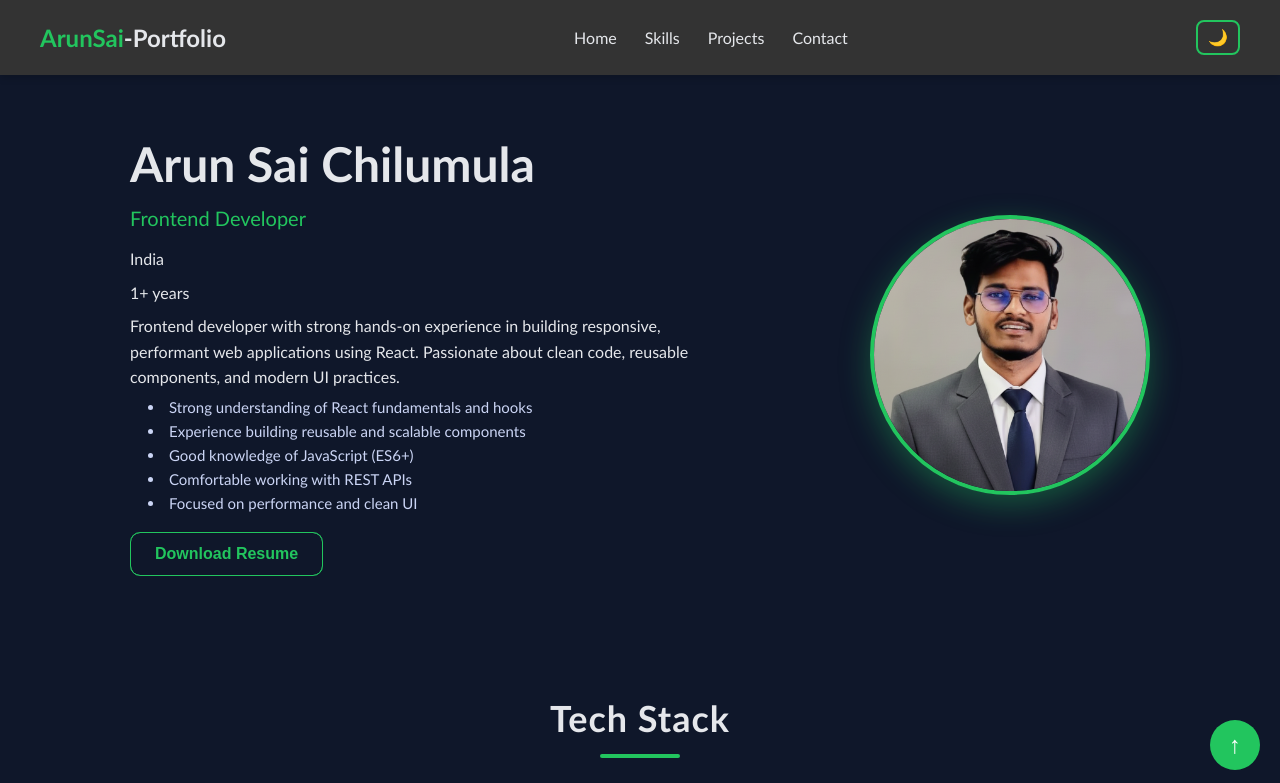
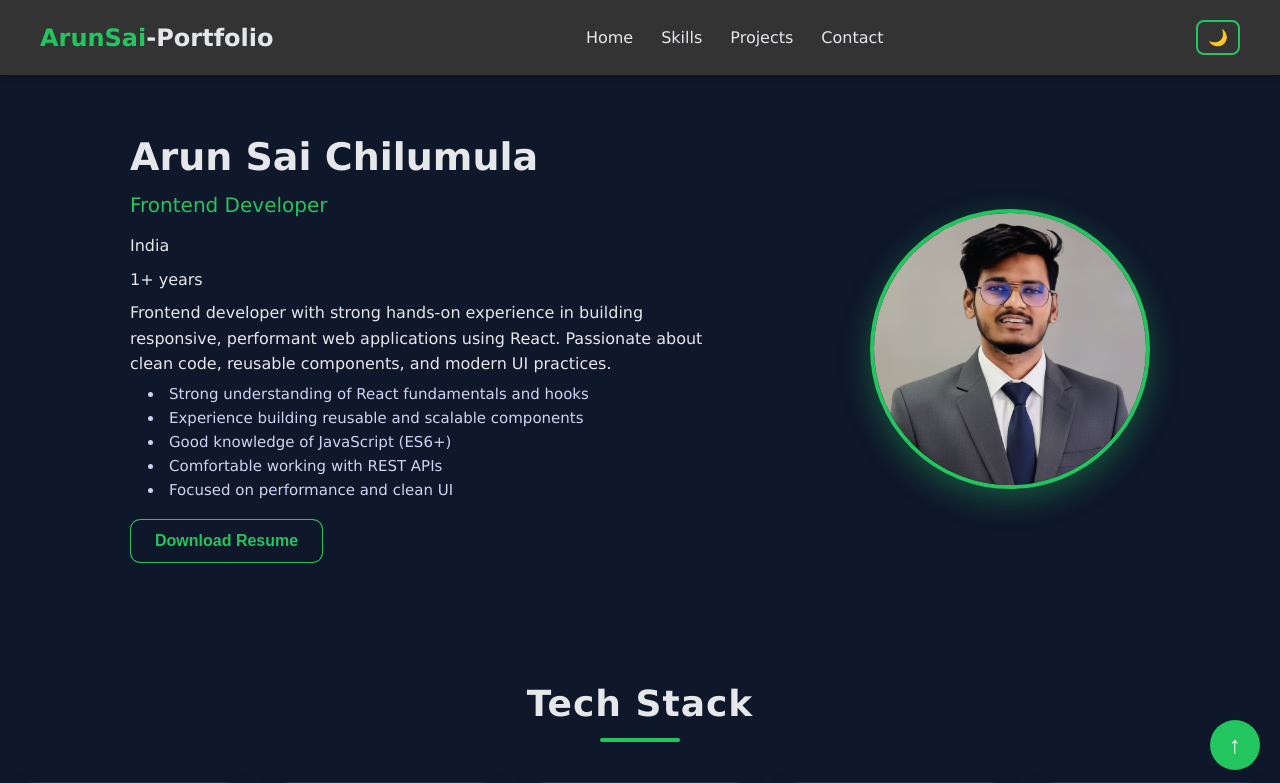
Before and after one commit to ArunSaiChilumula/Arun-Portfolio, a React (Vite) app: page / in a window 1280 px wide. Shown: the top 783 px of the page. Built offline with nearby package versions, Linux system fonts and the light colour scheme; the HTML template or start-up script is replaced by a standard one.

Commit message:
FontFamilyChanges

```diff
--- a/src/App.css
+++ b/src/App.css
@@ -39,6 +39,6 @@ body {
   background: var(--bg-color);
   /* background-attachment: fixed; */
   color: var(--text-color);
-  font-family: 'Gill Sans', 'Gill Sans MT', Calibri, 'Trebuchet MS', sans-serif;
-  transition: background-color 0.3s ease, color 0.3s ease;
+  font-family:Verdana, Geneva, Tahoma, sans-serif;
+  transition: background-color 0.3s ease, color 0.3s eas
 }
--- a/src/CSS/Home.css
+++ b/src/CSS/Home.css
@@ -17,7 +17,7 @@
 }
 
 .HomeContent h1 {
-  font-size: 48px;
+  font-size: 38px;
   font-weight: 700;
   margin-bottom: 10px;
 }
--- a/src/CSS/NavBar.css
+++ b/src/CSS/NavBar.css
@@ -18,7 +18,8 @@
 .NavContainer h1 {
   color: var(--text-color);
   font-size: 24px;
-  font-family: 'Gill Sans', 'Gill Sans MT', Calibri, 'Trebuchet MS', sans-serif;
+  /* font-family: 'Gill Sans', 'Gill Sans MT', Calibri, 'Trebuchet MS', sans-serif; */
+
   cursor: pointer;
 }
 
```
